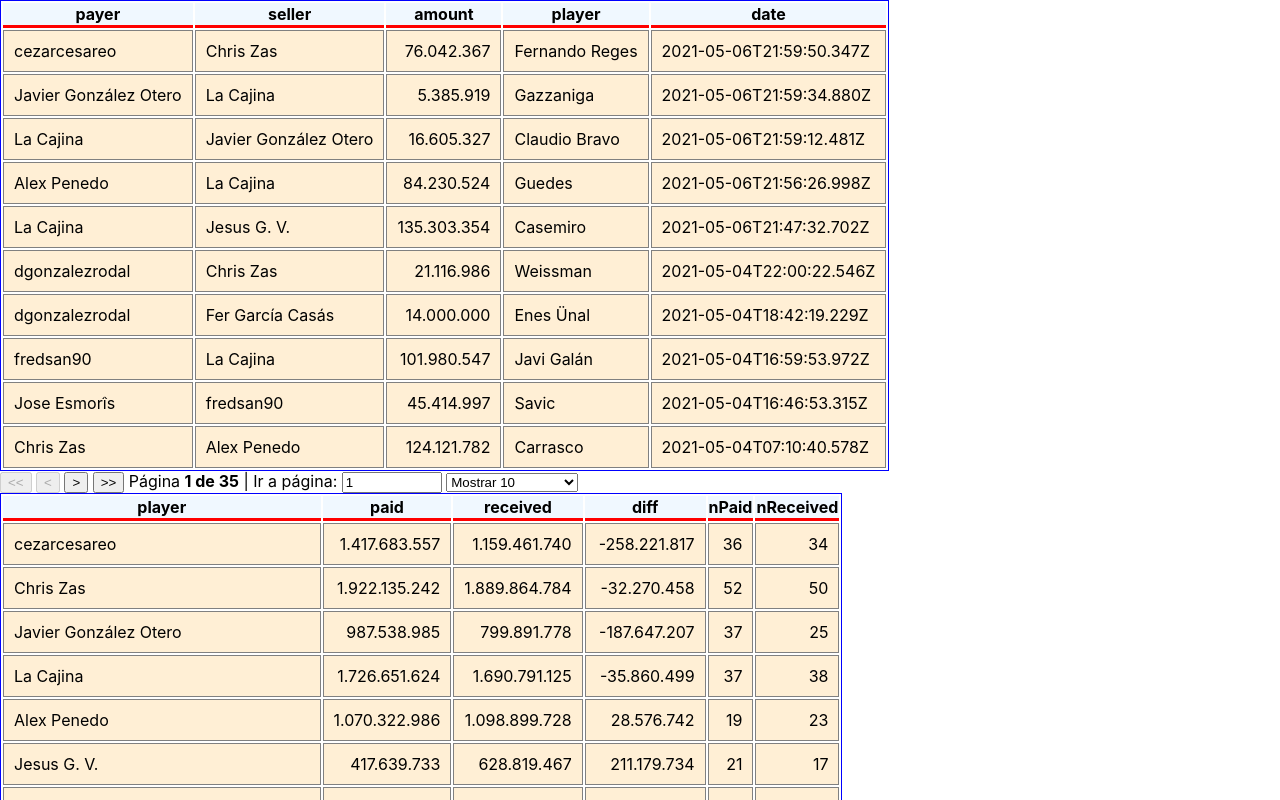
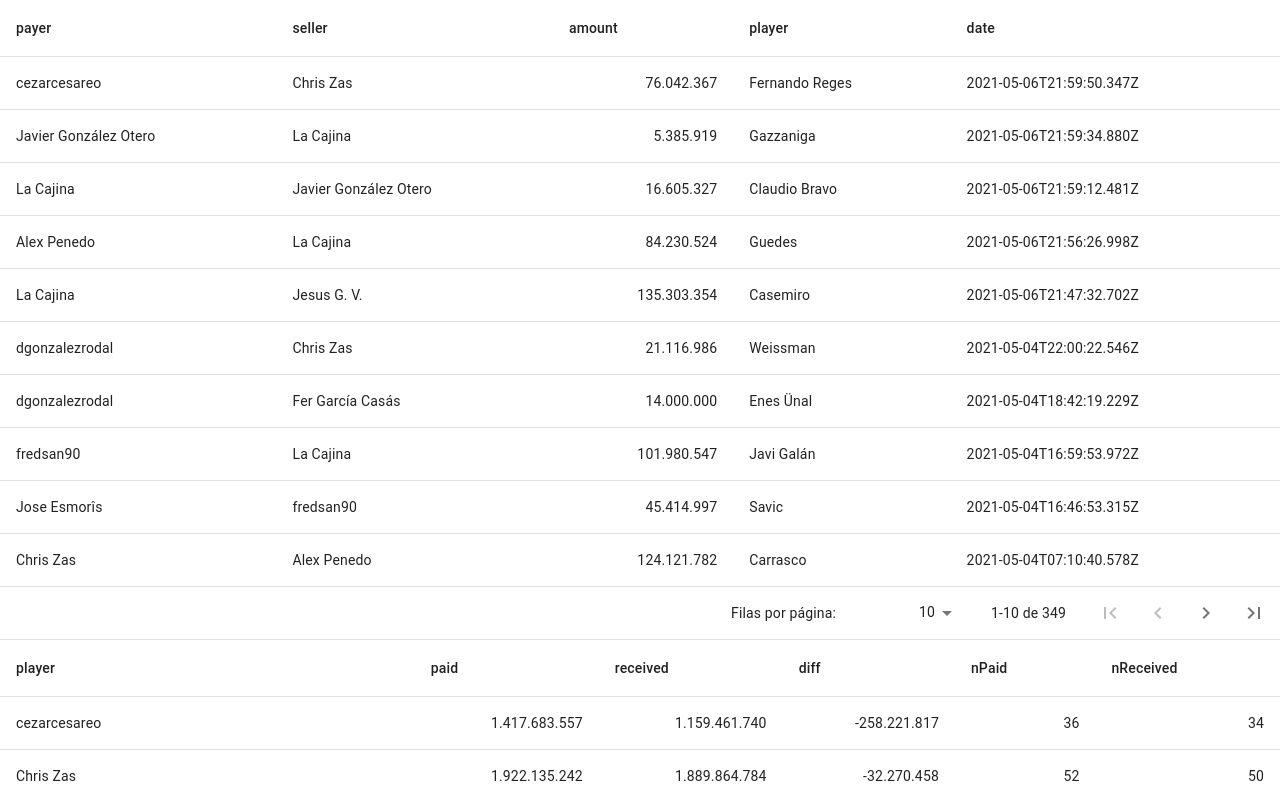
Before and after one commit to javiergonzalezotero/futmondo-stats, a Next.js app: page / in a window 1280 px wide. Shown: the top 800 px of the page. Built offline with nearby package versions, Linux system fonts and the light colour scheme.

Commit message:
Integration of Material UI tables

```diff
--- a/components/SimpleTable.js
+++ b/components/SimpleTable.js
@@ -2,6 +2,13 @@ import React from "react";
 import { useTable, useSortBy, usePagination } from 'react-table'
 import Numeral from "numeral";
 import "numeral/locales/es-es";
+import MaUTable from '@material-ui/core/Table'
+import TableBody from '@material-ui/core/TableBody'
+import TableCell from '@material-ui/core/TableCell'
+import TableHead from '@material-ui/core/TableHead'
+import TableRow from '@material-ui/core/TableRow'
+import TableSortLabel from '@material-ui/core/TableSortLabel'
+import TablePagination from './TablePagination'
 
 Numeral.locale('es-es');
 
@@ -54,95 +61,48 @@ export default function SimpleTable({ param, pagination }) {
 
   return (
     <>
-      <table {...getTableProps()} style={{ border: 'solid 1px blue' }}>
-        <thead>
+      <MaUTable {...getTableProps()}>
+        <TableHead>
           {headerGroups.map(headerGroup => (
-            <tr {...headerGroup.getHeaderGroupProps()}>
+            <TableRow {...headerGroup.getHeaderGroupProps()}>
               {headerGroup.headers.map(column => (
-                <th
-                  {...column.getHeaderProps(column.getSortByToggleProps())}
-                  style={{
-                    borderBottom: 'solid 3px red',
-                    background: 'aliceblue',
-                    color: 'black',
-                    fontWeight: 'bold',
-                  }}
-                >
+                <TableCell {...column.getHeaderProps(column.getSortByToggleProps())}>
                   {column.render('Header')}
-                </th>
+                  <TableSortLabel
+                    active={column.isSorted}
+                    direction={column.isSortedDesc ? 'desc' : 'asc'}
+                  />
+                </TableCell>
               ))}
-            </tr>
+            </TableRow>
           ))}
-        </thead>
-        <tbody {...getTableBodyProps()}>
+        </TableHead>
+        <TableBody {...getTableBodyProps()}>
           {rowsToShow.map(row => {
             prepareRow(row)
             return (
-              <tr {...row.getRowProps()}>
+              <TableRow {...row.getRowProps()}>
                 {row.cells.map(cell => {
                   return (
-                    <td
-                      {...cell.getCellProps()}
-                      style={{
-                        padding: '10px',
-                        border: 'solid 1px gray',
-                        background: 'papayawhip',
-                      }}
-                    >
+                    <TableCell {...cell.getCellProps()}>
                       {cell.render('Cell')}
-                    </td>
+                    </TableCell>
                   )
                 })}
-              </tr>
+              </TableRow>
             )
           })}
-        </tbody>
-      </table>
-      {pagination &&
-        (<div className="pagination">
-          <button onClick={() => gotoPage(0)} disabled={!canPreviousPage}>
-            {'<<'}
-          </button>{' '}
-          <button onClick={() => previousPage()} disabled={!canPreviousPage}>
-            {'<'}
-          </button>{' '}
-          <button onClick={() => nextPage()} disabled={!canNextPage}>
-            {'>'}
-          </button>{' '}
-          <button onClick={() => gotoPage(pageCount - 1)} disabled={!canNextPage}>
-            {'>>'}
-          </button>{' '}
-          <span>
-            Página{' '}
-            <strong>
-              {pageIndex + 1} de {pageOptions.length}
-            </strong>{' '}
-          </span>
-          <span>
-            | Ir a página:{' '}
-            <input
-              type="number"
-              defaultValue={pageIndex + 1}
-              onChange={e => {
-                const page = e.target.value ? Number(e.target.value) - 1 : 0
-                gotoPage(page)
-              }}
-              style={{ width: '100px' }}
-            />
-          </span>{' '}
-          <select
-            value={pageSize}
-            onChange={e => {
-              setPageSize(Number(e.target.value))
-            }}
-          >
-            {[10, 20, 30, 40, 50, '*'].map(pageSize => (
-              <option key={pageSize} value={pageSize == '*' ? rows.length : pageSize}>
-                Mostrar {pageSize == '*' ? `todo (${rows.length})` : pageSize}
-              </option>
-            ))}
-          </select>
-        </div>)}
+        </TableBody>
+        {pagination &&
+          <TablePagination
+            count={data.length}
+            rowsPerPage={pageSize}
+            page={pageIndex}
+            gotoPage={gotoPage}
+            setPageSize={setPageSize}>
+          </TablePagination>
+        }
+      </MaUTable>
     </>
   )
 }
--- /dev/null
+++ b/components/TablePagination.js
@@ -0,0 +1,50 @@
+import React from "react";
+
+import TableFooter from '@material-ui/core/TableFooter'
+import MuiTablePagination from '@material-ui/core/TablePagination'
+import TableRow from '@material-ui/core/TableRow'
+import TablePaginationActions from './TablePaginationActions'
+import { createMuiTheme, ThemeProvider } from '@material-ui/core/styles';
+import { esES } from '@material-ui/core/locale';
+
+
+export default function TablePagination({ count, rowsPerPage, page, gotoPage, setPageSize }) {
+
+    const handleChangePage = (event, newPage) => {
+        gotoPage(newPage)
+    }
+
+    const handleChangeRowsPerPage = event => {
+        setPageSize(Number(event.target.value))
+    }
+
+    return (
+        <ThemeProvider theme={createMuiTheme({
+            palette: {
+                primary: { main: '#1976d2' },
+            },
+        }, esES)}>
+            <TableFooter>
+                <TableRow>
+                    <MuiTablePagination
+                        rowsPerPageOptions={[
+                            10, 20, 30, 50,
+                            { label: 'Mostrar todo', value: count },
+                        ]}
+
+                        count={count}
+                        rowsPerPage={rowsPerPage}
+                        page={page}
+                        SelectProps={{
+                            inputProps: { 'aria-label': 'filas por página' },
+                            native: true,
+                        }}
+                        onChangePage={handleChangePage}
+                        onChangeRowsPerPage={handleChangeRowsPerPage}
+                        ActionsComponent={TablePaginationActions}
+                    />
+                </TableRow>
+            </TableFooter>
+        </ThemeProvider>
+    )
+}
--- /dev/null
+++ b/components/TablePaginationActions.js
@@ -0,0 +1,88 @@
+import React from 'react'
+
+import FirstPageIcon from '@material-ui/icons/FirstPage'
+import IconButton from '@material-ui/core/IconButton'
+import KeyboardArrowLeft from '@material-ui/icons/KeyboardArrowLeft'
+import KeyboardArrowRight from '@material-ui/icons/KeyboardArrowRight'
+import LastPageIcon from '@material-ui/icons/LastPage'
+import { makeStyles, useTheme } from '@material-ui/core/styles'
+import PropTypes from 'prop-types'
+
+const useStyles = makeStyles(theme => ({
+    root: {
+        flexShrink: 0,
+        marginLeft: theme.spacing(2.5),
+    },
+}))
+
+const TablePaginationActions = props => {
+    const classes = useStyles()
+    const theme = useTheme()
+    const { count, page, rowsPerPage, onChangePage } = props
+
+    const handleFirstPageButtonClick = event => {
+        onChangePage(event, 0)
+    }
+
+    const handleBackButtonClick = event => {
+        onChangePage(event, page - 1)
+    }
+
+    const handleNextButtonClick = event => {
+        onChangePage(event, page + 1)
+    }
+
+    const handleLastPageButtonClick = event => {
+        onChangePage(event, Math.max(0, Math.ceil(count / rowsPerPage) - 1))
+    }
+
+    return (
+        <div className={classes.root}>
+            <IconButton
+                onClick={handleFirstPageButtonClick}
+                disabled={page === 0}
+                aria-label="first page"
+            >
+                {theme.direction === 'rtl' ? <LastPageIcon /> : <FirstPageIcon />}
+            </IconButton>
+            <IconButton
+                onClick={handleBackButtonClick}
+                disabled={page === 0}
+                aria-label="previous page"
+            >
+                {theme.direction === 'rtl' ? (
+                    <KeyboardArrowRight />
+                ) : (
+                    <KeyboardArrowLeft />
+                )}
+            </IconButton>
+            <IconButton
+                onClick={handleNextButtonClick}
+                disabled={page >= Math.ceil(count / rowsPerPage) - 1}
+                aria-label="next page"
+            >
+                {theme.direction === 'rtl' ? (
+                    <KeyboardArrowLeft />
+                ) : (
+                    <KeyboardArrowRight />
+                )}
+            </IconButton>
+            <IconButton
+                onClick={handleLastPageButtonClick}
+                disabled={page >= Math.ceil(count / rowsPerPage) - 1}
+                aria-label="last page"
+            >
+                {theme.direction === 'rtl' ? <FirstPageIcon /> : <LastPageIcon />}
+            </IconButton>
+        </div>
+    )
+}
+
+TablePaginationActions.propTypes = {
+    count: PropTypes.number.isRequired,
+    onChangePage: PropTypes.func.isRequired,
+    page: PropTypes.number.isRequired,
+    rowsPerPage: PropTypes.number.isRequired,
+}
+
+export default TablePaginationActions
--- a/package.json
+++ b/package.json
@@ -9,6 +9,8 @@
     "start": "next start"
   },
   "dependencies": {
+    "@material-ui/core": "^4.11.4",
+    "@material-ui/icons": "^4.11.2",
     "apexcharts": "^3.26.1",
     "next": "10.1.3",
     "numeral": "^2.0.6",
@@ -16,5 +18,8 @@
     "react-apexcharts": "^1.3.9",
     "react-dom": "17.0.2",
     "react-table": "^7.6.3"
+  },
+  "devDependencies": {
+    "typescript": "^4.2.4"
   }
 }
--- a/pages/_app.js
+++ b/pages/_app.js
@@ -1,7 +1,22 @@
 import '../styles/globals.css'
+import React from 'react';
+import theme from '../styles/theme';
+import { ThemeProvider } from '@material-ui/core/styles';
+import CssBaseline from '@material-ui/core/CssBaseline'
 
 function MyApp({ Component, pageProps }) {
-  return <Component {...pageProps} />
+  React.useEffect(() => {
+    const jssStyles = document.querySelector('#jss-server-side')
+    if (jssStyles) {
+      jssStyles.parentElement.removeChild(jssStyles)
+    }
+  }, [])
+
+
+  return <ThemeProvider theme={theme}>
+    <CssBaseline />
+    <Component {...pageProps} />
+  </ThemeProvider>
 }
 
 export default MyApp
--- /dev/null
+++ b/pages/_document.tsx
@@ -0,0 +1,42 @@
+import React from 'react';
+import Document, { Html, Head, Main, NextScript } from 'next/document';
+import { ServerStyleSheets } from '@material-ui/core/styles';
+import theme from '../styles/theme';
+
+export default class MyDocument extends Document {
+    render() {
+        return (
+            <Html lang="en" >
+                <Head>
+                    <meta name="theme-color" content={theme.palette.primary.main} />
+                    <link rel="stylesheet" href="https://fonts.googleapis.com/css?family=Lato:300,400,500,700&display=swap" />
+                    <link
+                        rel="stylesheet"
+                        href="https://fonts.googleapis.com/css?family=Roboto+Slab:300,400,500,700&display=swap"
+                    />
+                </Head>
+                < body >
+                    <Main />
+                    < NextScript />
+                </body>
+            </Html>
+        );
+    }
+}
+
+MyDocument.getInitialProps = async (ctx) => {
+    const sheets = new ServerStyleSheets();
+    const originalRenderPage = ctx.renderPage;
+
+    ctx.renderPage = () =>
+        originalRenderPage({
+            enhanceApp: (App) => (props) => sheets.collect(<App {...props} />),
+        });
+
+    const initialProps = await Document.getInitialProps(ctx);
+
+    return {
+        ...initialProps,
+        styles: [...React.Children.toArray(initialProps.styles), sheets.getStyleElement()],
+    };
+};
--- a/pages/index.js
+++ b/pages/index.js
@@ -25,7 +25,6 @@ export default function Home({ clauses, clausesGrouped, points, accPoints, accPo
         <title>Futmondo Stats</title>
         <link rel="icon" href="/favicon.ico" />
       </Head>
-
       <SimpleTable param={clauses} pagination={true}></SimpleTable>
       <SimpleTable param={clausesGrouped} pagination={false}></SimpleTable>
       <SimpleChart id="points" series={points} title="Puntos"></SimpleChart>
--- /dev/null
+++ b/styles/theme.js
@@ -0,0 +1,22 @@
+import { createMuiTheme } from '@material-ui/core/styles';
+import { red } from '@material-ui/core/colors';
+
+// Create a theme instance.
+const theme = createMuiTheme({
+  palette: {
+    primary: {
+      main: '#556cd6',
+    },
+    secondary: {
+      main: '#19857b',
+    },
+    error: {
+      main: red.A400,
+    },
+    background: {
+      default: '#fff',
+    },
+  },
+});
+
+export default theme;
```
Also changed, not shown: tsconfig.json (added, +29 -0 lines), next-env.d.ts (added), 1 other file (tests, documents, lock files or other folders).
